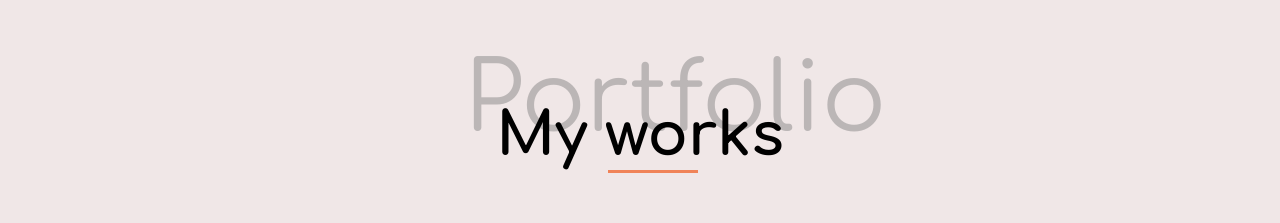
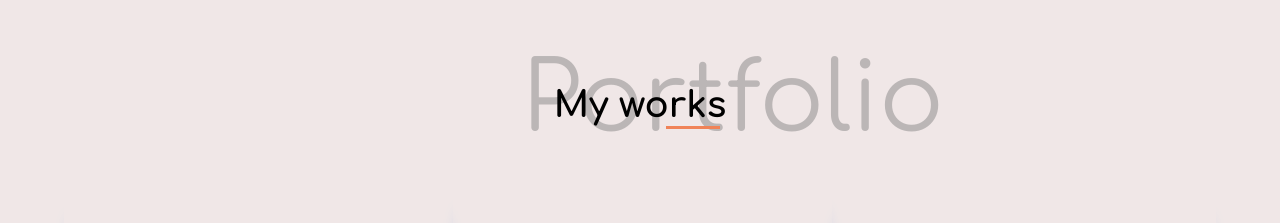
Before and after one commit to ikechukwu-peter/my-portfolio, a plain HTML site: page index.html in a window 1280 px wide. Shown: the part 2888-3111 px from the top of the page. Drawn offline with Linux system fonts and the light colour scheme.

Commit message:
fix: font-size

```diff
--- a/css/medium.css
+++ b/css/medium.css
@@ -83,7 +83,7 @@
   }
 
   .port-text-container h1 {
-    font-size: var(--font-size-h3);
+    font-size: var(--font-size-h4);
     }
 
 
--- a/css/small.css
+++ b/css/small.css
@@ -402,7 +402,7 @@ ul {
   font-size: 4rem;
 }
 .port-text-container h1 {
-font-size: var(--font-size-h1);
+font-size: var(--font-size-h2);
 }
 .port-text-container h1::after {
   content: "";
```
